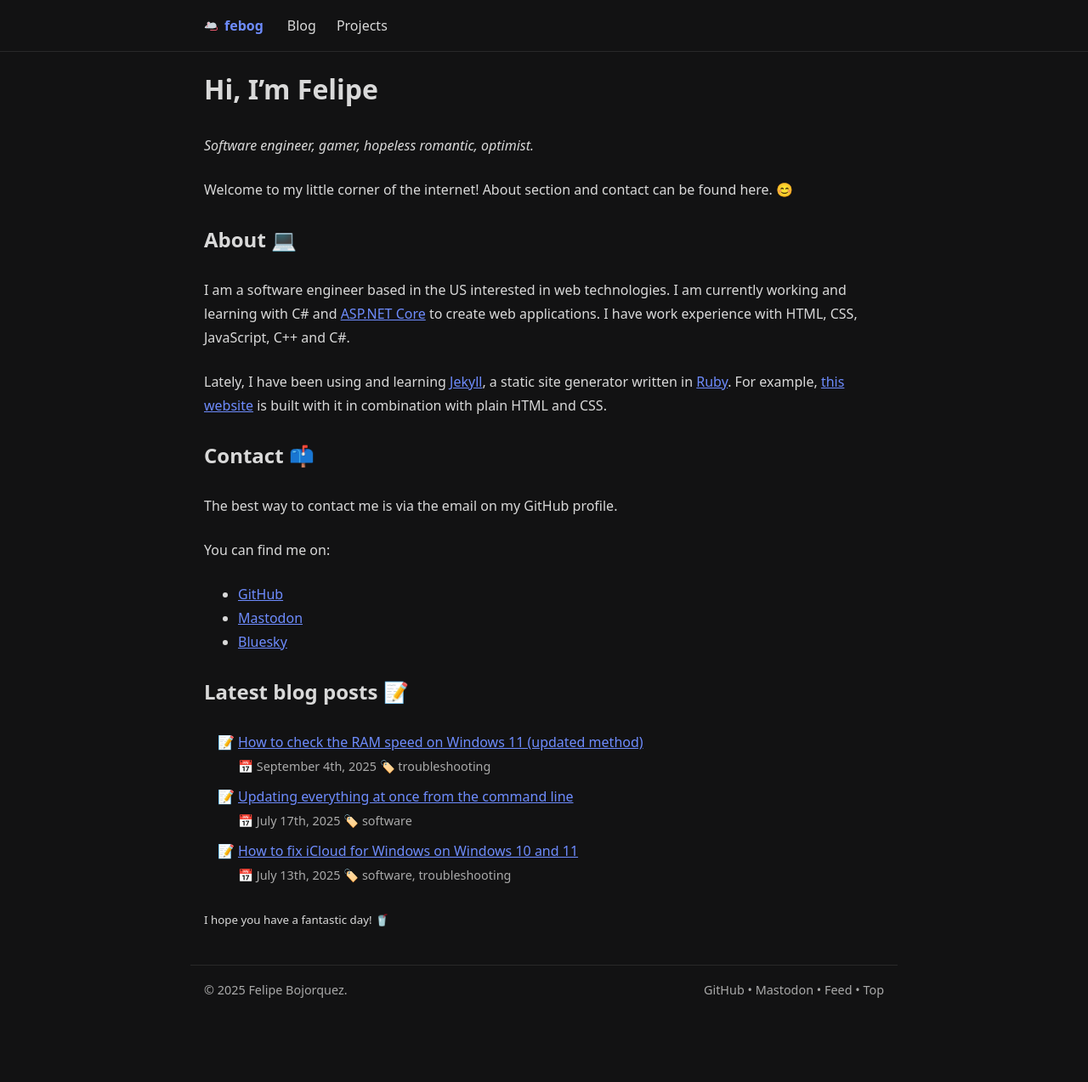
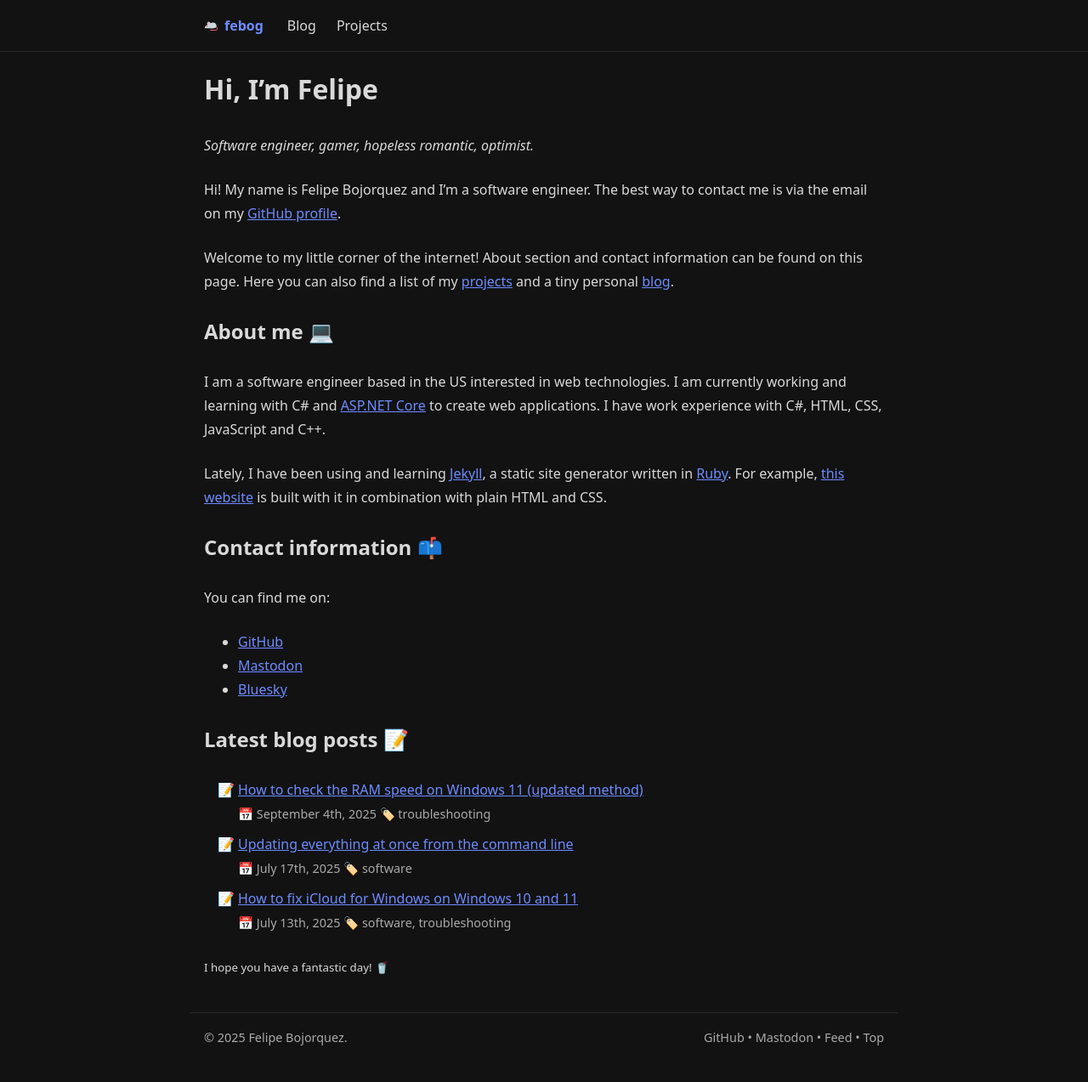
Before and after one commit to febog/website, a Jekyll site: the page built from src/index.md, in a window 1280 px wide. Shown: the whole page at 85% size. Built offline with Jekyll 4.4.1, drawn with Linux system fonts in a browser that asks for light colours; before the commit the page ends 1217 px from its top, so only the background shows below that.

Commit message:
Update home page

```diff
--- a/src/index.md
+++ b/src/index.md
@@ -4,17 +4,17 @@
 
 *Software engineer, gamer, hopeless romantic, optimist.*
 
-Welcome to my little corner of the internet! About section and contact can be found here. 😊
+Hi! My name is Felipe Bojorquez and I'm a software engineer. The best way to contact me is via the email on my [GitHub profile](https://github.com/febog).
 
-## About 💻
+Welcome to my little corner of the internet! About section and contact information can be found on this page. Here you can also find a list of my [projects](/projects) and a tiny personal [blog](/blog).
 
-I am a software engineer based in the US interested in web technologies. I am currently working and learning with C# and [ASP.NET Core](https://learn.microsoft.com/en-us/aspnet/core/overview) to create web applications. I have work experience with HTML, CSS, JavaScript, C++ and C#.
+## About me 💻
+
+I am a software engineer based in the US interested in web technologies. I am currently working and learning with C# and [ASP.NET Core](https://learn.microsoft.com/en-us/aspnet/core/overview) to create web applications. I have work experience with C#, HTML, CSS, JavaScript and C++.
 
 Lately, I have been using and learning [Jekyll](https://jekyllrb.com/), a static site generator written in [Ruby](https://www.ruby-lang.org/en/). For example, [this website](https://github.com/febog/website) is built with it in combination with plain HTML and CSS.
 
-## Contact 📫
-
-The best way to contact me is via the email on my GitHub profile.
+## Contact information 📫
 
 You can find me on:
 
```
